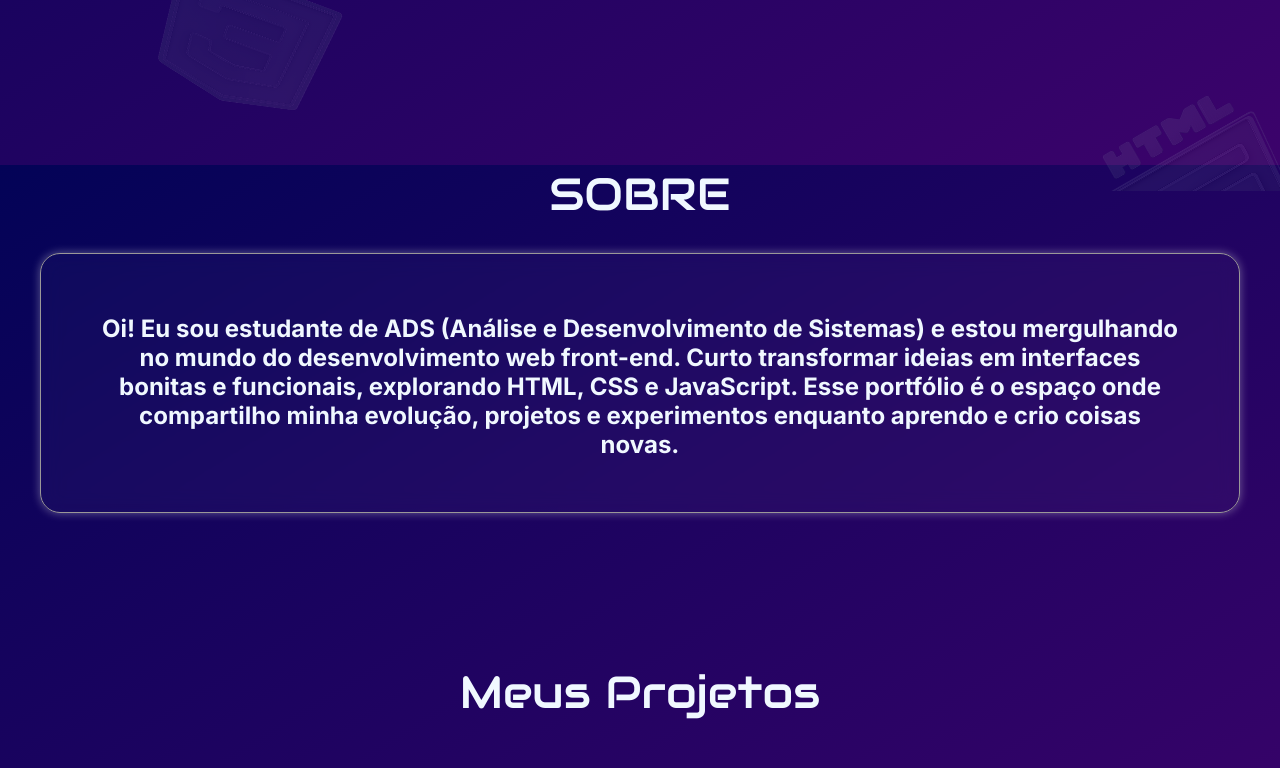
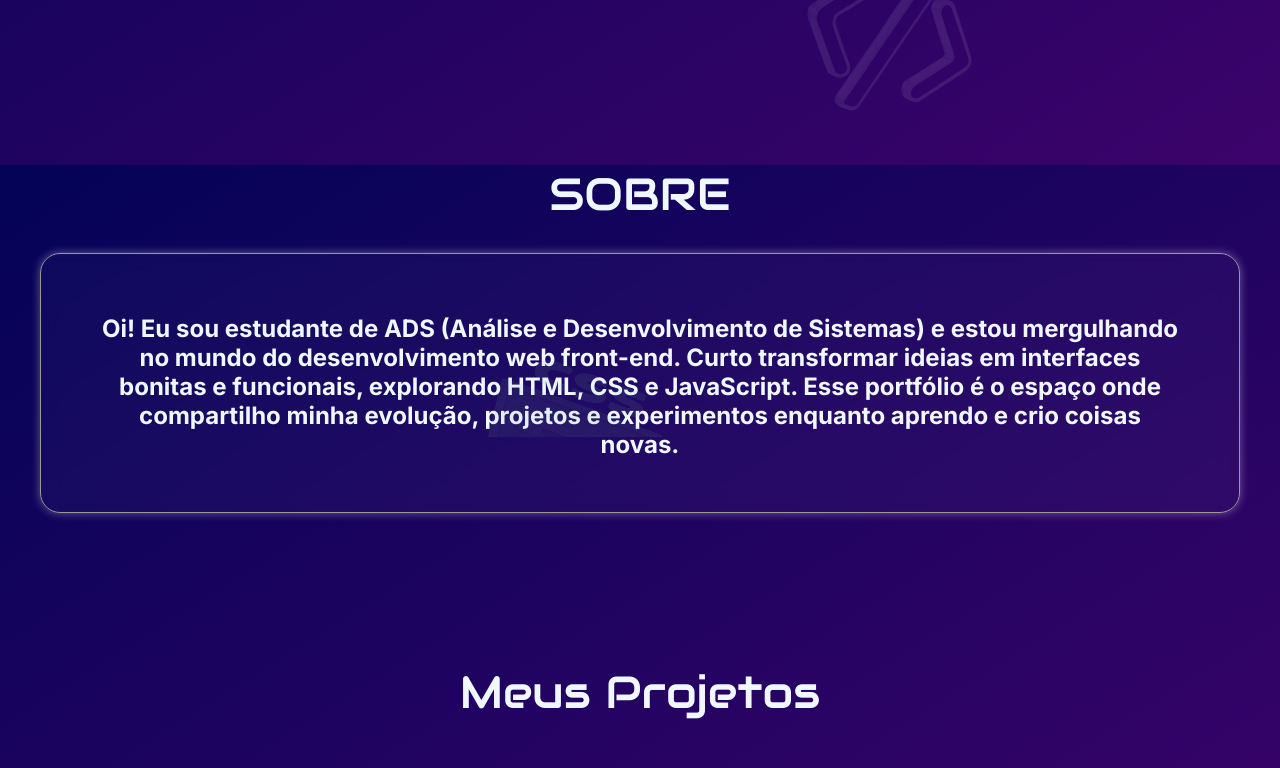
Before and after one commit to maiconmiguel21/portf-lio, a plain HTML site: page index.html in a window 1280 px wide. Shown: the part 635-1403 px from the top of the page. Drawn offline with nearby package versions, Linux system fonts and the light colour scheme.

Commit message:
acertando o commit anterior

```diff
--- a/index.html
+++ b/index.html
@@ -48,6 +48,9 @@
             <div class="fund-port01"> <img src="fund.png" alt=""></div>
             <div class="fund-port02"> <img src="ht.fund.png" alt=""></div>
             <div class="fund-port03"> <img src="fund-css.png" alt=""></div>
+            <div class="fund-port001"> <img src="fund.png" alt=""></div>
+            <div class="fund-port002"> <img src="ht.fund.png" alt=""></div>
+            <div class="fund-port003"> <img src="fund-css.png" alt=""></div>
 
         </div>
 
--- a/style.css
+++ b/style.css
@@ -59,6 +59,7 @@ body {
 }
 
 .fundos {
+    min-height: 100%;
     min-width: 100%;
     position: absolute;
     z-index: -3;
@@ -69,7 +70,7 @@ body {
 .fund-port1 img {
     position: relative;
     top: 5rem;
-    left: 10rem;
+    left: 30rem;
     width: 11rem;
     height: 10rem;
     rotate: 20deg;
@@ -79,8 +80,8 @@ body {
 
 .fund-port2 img {
     position: absolute;
-    top: 48rem;
-    left: 70rem;
+    top: 68rem;
+    left: 90rem;
     width: 11rem;
     height: 12rem;
     rotate: -30deg;
@@ -91,7 +92,7 @@ body {
 .fund-port3 img {
     position: relative;
     top: 1rem;
-    left: 70rem;
+    left: 60rem;
     width: 11rem;
     height: 12rem;
     rotate: -30deg;
@@ -101,7 +102,7 @@ body {
 .fund-port01 img {
     position: relative;
     top: 6rem;
-    left: 90rem;
+    left: 120rem;
     width: 11rem;
     height: 10rem;
     rotate: 20deg;
@@ -112,7 +113,7 @@ body {
 .fund-port02 img {
     position: relative;
     top: -25rem;
-    left: 100rem;
+    left: 150rem;
     width: 11rem;
     height: 10rem;
     rotate: 15deg;
@@ -122,8 +123,41 @@ body {
 
 .fund-port03 img {
     position: relative;
-    top: -5rem;
+    top: 1rem;
     left: 10rem;
+    width: 11rem;
+    height: 10rem;
+    rotate: 20deg;
+    z-index: -1;
+
+}
+
+.fund-port001 img {
+    position: relative;
+    top: 1rem;
+    left: 50rem;
+    width: 11rem;
+    height: 10rem;
+    rotate: 20deg;
+    z-index: -1;
+
+}
+
+.fund-port002 img {
+    position: relative;
+    top: 6rem;
+    left: 140rem;
+    width: 11rem;
+    height: 10rem;
+    rotate: 20deg;
+    z-index: -1;
+
+}
+
+.fund-port003 img {
+    position: relative;
+    top: 6rem;
+    left: 30rem;
     width: 11rem;
     height: 10rem;
     rotate: 20deg;
```
